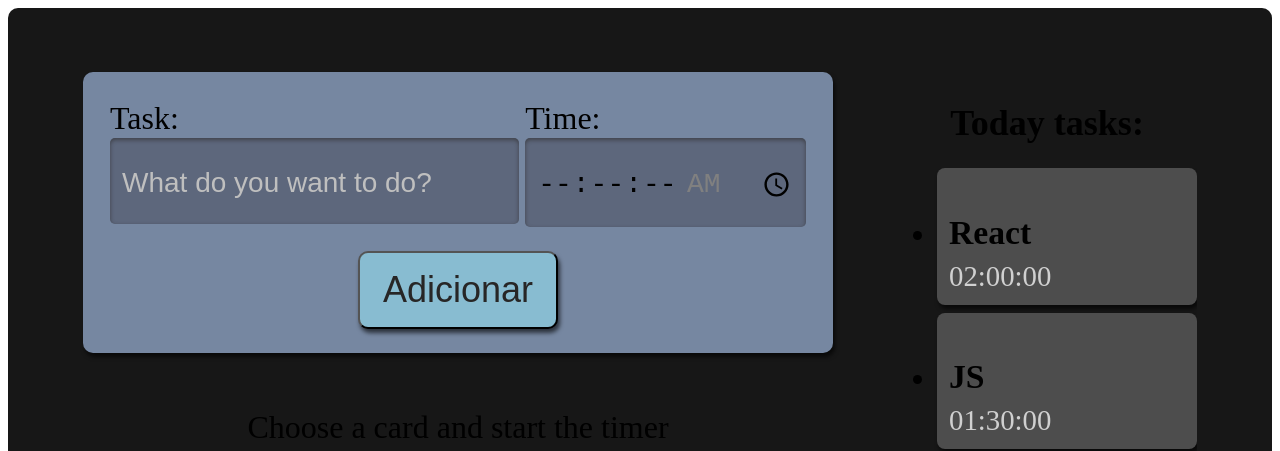
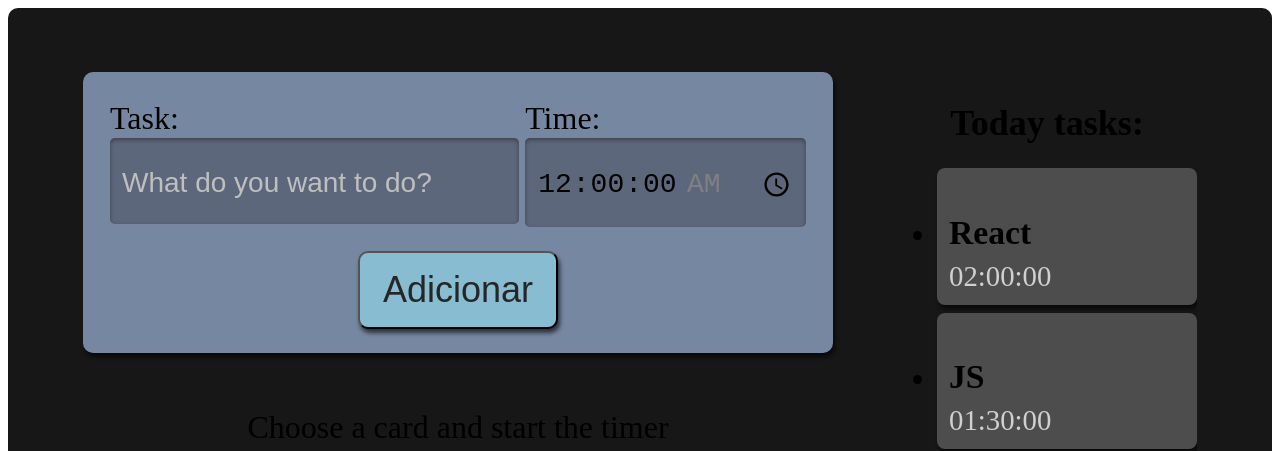
Before and after one commit to matheusrf96/task-manager, a React (Create React App) app: page / in a window 1280 px wide. Shown: the top 451 px of the page. Built offline with nearby package versions, Linux system fonts and the light colour scheme; the HTML template or start-up script is replaced by a standard one.

Commit message:
Change values from inputs

```diff
--- a/src/components/Form/index.tsx
+++ b/src/components/Form/index.tsx
@@ -3,8 +3,20 @@ import Button from "../Button";
 
 import style from './Form.module.scss'
 
-const Form = () => (
-    <form action="" className={style.novaTarefa}>
+class Form extends React.Component {
+    state = {
+        task: '',
+        time: '00:00:00'
+    }
+
+    saveTask(e: React.FormEvent<HTMLFormElement>) {
+        e.preventDefault()
+        console.log(this.state)
+    }
+
+    render() {
+        return (
+            <form action="" className={style.novaTarefa} onSubmit={this.saveTask.bind(this)}>
                 <div className={style.inputContainer}>
                     <div>
                         <label htmlFor="task">Task: </label>
@@ -14,6 +26,8 @@ const Form = () => (
                             id="task"
                             placeholder="What do you want to do?"
                             required
+                            value={this.state.task}
+                            onChange={e => this.setState({ ...this.state, task: e.target.value })}
                         />
                     </div>
                 </div>
@@ -29,12 +43,16 @@ const Form = () => (
                             min="00:00:00"
                             max="03:00:00"
                             required
+                            value={this.state.time}
+                            onChange={e => this.setState({ ...this.state, time: e.target.value })}
                         />
                     </div>
                 </div>
 
                 <Button text="Adicionar" />
             </form>
-);
+        )
+    }
+}
 
 export default Form;
```
Lines whose indentation alone changed are shown as unchanged.
